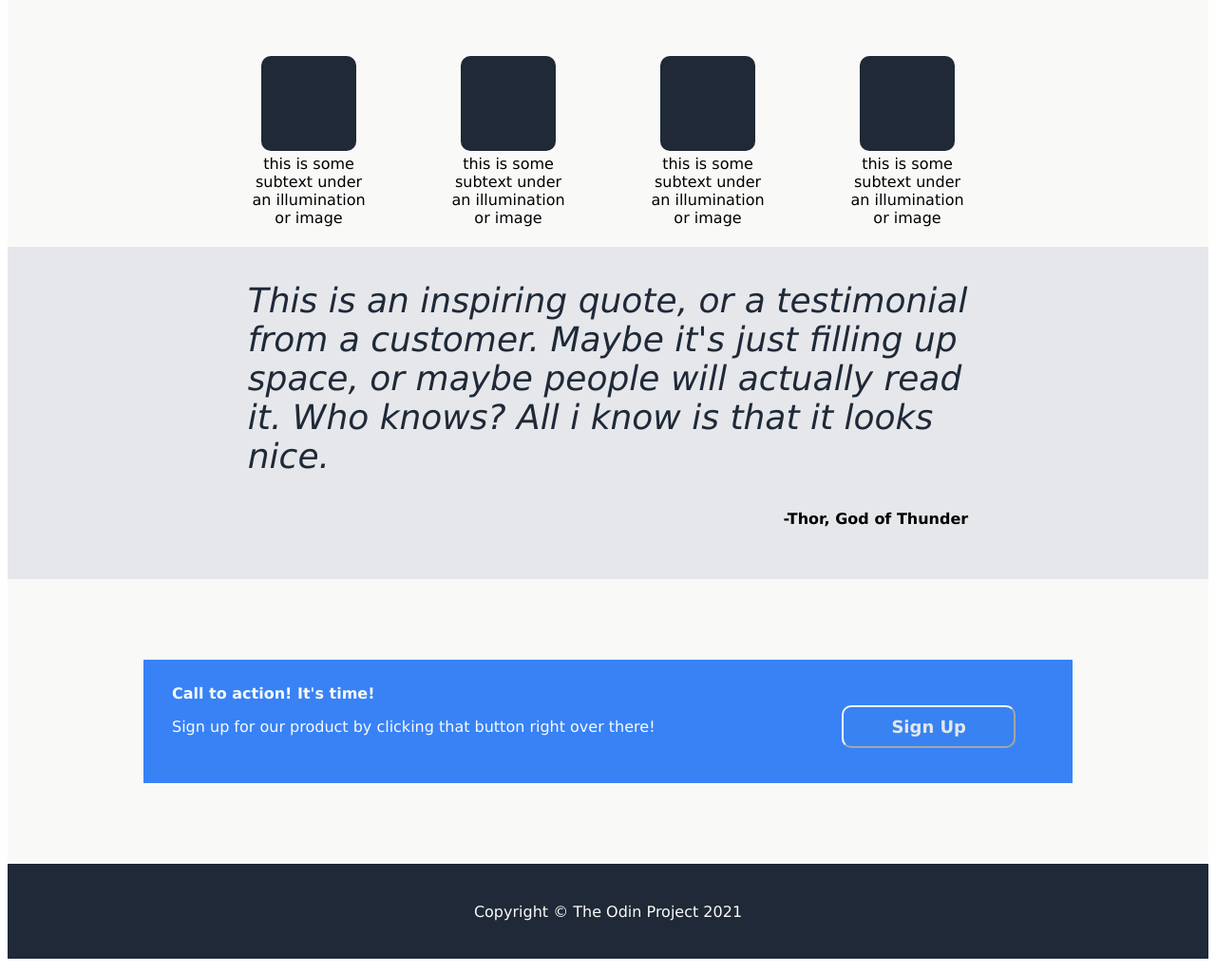
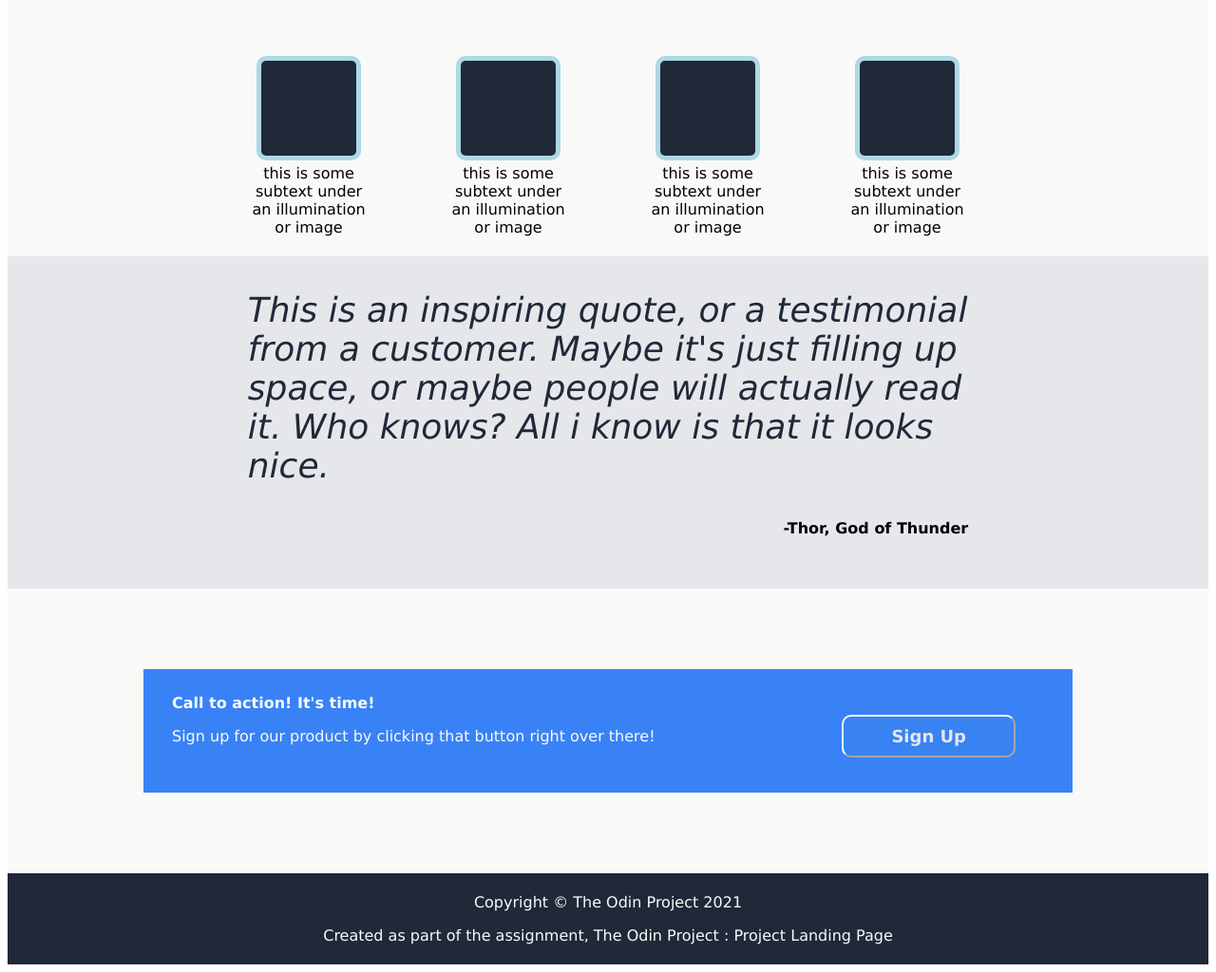
Before and after one commit to sandesh-san/odin-project-landing-page, a plain HTML site: page index.html in a window 1280 px wide. Shown: the part 582-1606 px from the top of the page at 95% size. Drawn offline with Linux system fonts and the light colour scheme.

Commit message:
Added comments to index.html, style.css and Updated README.md

```diff
--- a/index.html
+++ b/index.html
@@ -8,6 +8,7 @@
     <link rel="stylesheet" href="style.css">
 </head>
 <body>
+    <!-- Top header bar/ Navigation links section-->
     <div class="header-bar">
         <div class="header-logo">
             <h3>Heading Logo</h3>
@@ -20,6 +21,7 @@
             </ul>
         </div>
     </div>
+    <!-- About website section-->
     <div class="about-website">
         <div class="about-leftside">
             <div class="about-main-text"> This web site is awesome</div>
@@ -30,6 +32,7 @@
             <div class="about-img-placeholder"> This is a placeholder for an image</div>
         </div>
     </div>
+    <!-- Some random information section-->
     <div class="random-info">
         <div class="random-title"> <p>Some random information </p></div>
         <div class="random-details">
@@ -39,6 +42,7 @@
             <div class="random-image"><figure><img src="image.png" alt="solid color image" width="150px" height="150px"><figcaption>this is some subtext under an illumination or image</figcaption></figure></div>
         </div>
     </div>
+    <!-- Quote section-->
     <div class="quote-section">
         <div class="quote-subsection">
 
@@ -47,6 +51,7 @@
             <p class=quote-subtext>-Thor, God of Thunder</p>
         </div>
     </div>
+    <!-- Sign up bar section-->
     <div class="call-to-action-section">
         <div class="call-to-action">
             <div class="action-text">
@@ -58,8 +63,10 @@
             </div>
         </div>
     </div>
+    <!-- Footer section-->
     <div  class="footer-section">
         <p> Copyright &copy; The Odin Project 2021</p>
+        <p>Created as part of the assignment, The Odin Project : Project Landing Page</p>
     </div>
 </body>
 </html>
--- a/style.css
+++ b/style.css
@@ -1,7 +1,8 @@
+/* Fonts used in the webpage*/
 *{
     font-family:Verdana, Geneva, Tahoma, sans-serif
 }
-
+ /* Top Header Bar/ Navigation links section */
 .header-bar{
     background-color: #1f2937;
     display: flex;
@@ -29,6 +30,7 @@ a{
     color: inherit;
     text-decoration: inherit;
 }
+/* About website section */
 .about-website{
     background-color: #1f2937;
     display: flex;
@@ -71,8 +73,8 @@ a{
     text-align :center;
     width: 500px;
     height: 275px;
-
 }
+/* Random Information section */
 .random-info{
     background-color: #f9faf8;
     display: flex;
@@ -101,11 +103,12 @@ a{
     text-align: center;
 }
 img{
+    border: 5px solid lightblue;
     border-radius: 10px;
     height: 100px;
     width: 100px;
 }
-
+/*  Quote Section */
 .quote-section{
     background-color: #e5e7eb;
     width: auto;
@@ -125,6 +128,7 @@ img{
     font-weight: bold;
     text-align: right;
 }
+/* Sign Up bar section */
 .call-to-action-section{
     width: auto;
     height: 300px;
@@ -161,11 +165,12 @@ img{
     font-size: 18px;
     color: #e5e7eb;
  }
+ /* Footer Section */
  .footer-section{
-     height: 75px;
+     height: auto;
      width: auto;
      background-color: #1f2937;
      text-align: center;
-    padding-top: 25px;
-    color: #f9faf8;
- }
+     color: #f9faf8;
+     padding: 5px;
+}
```
Also changed, not shown: 1 other file.
